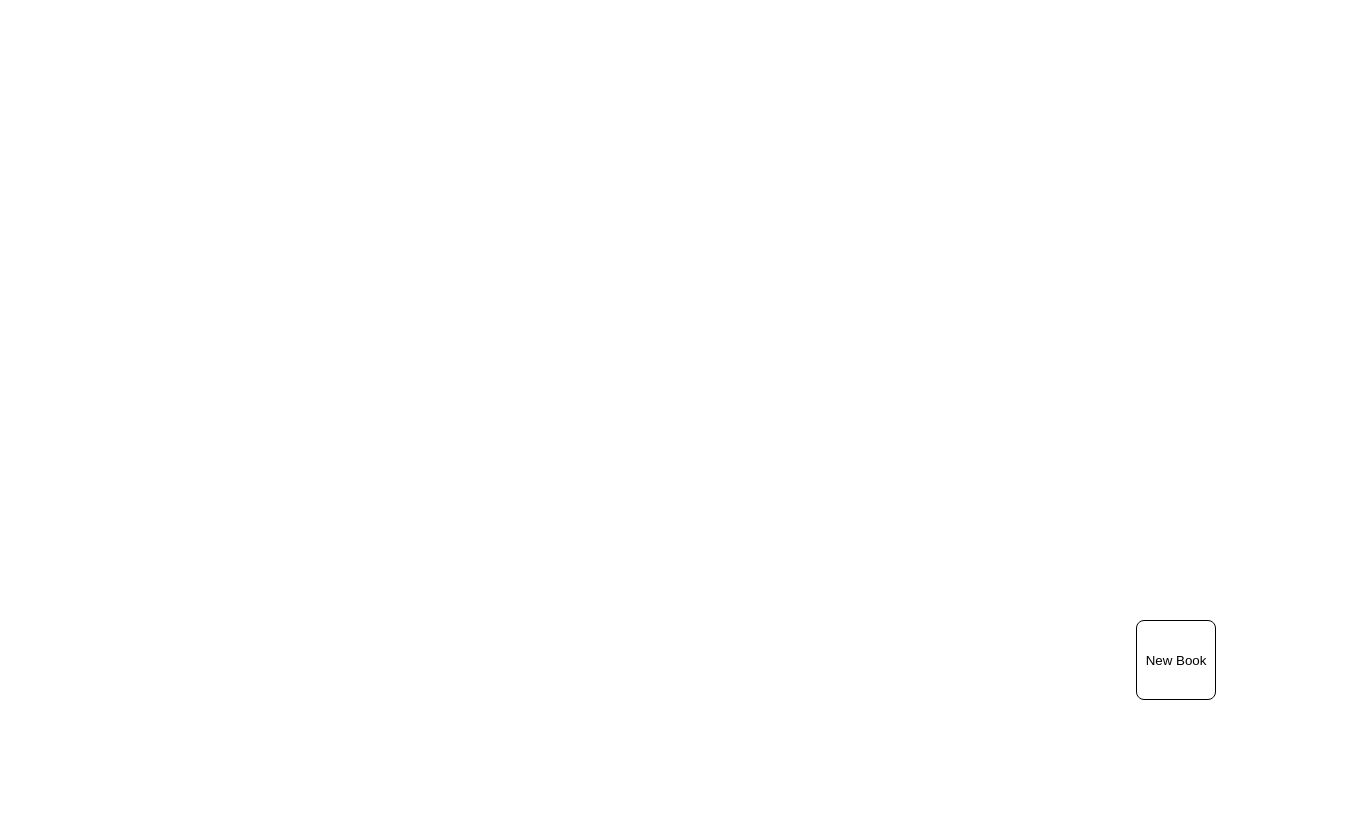
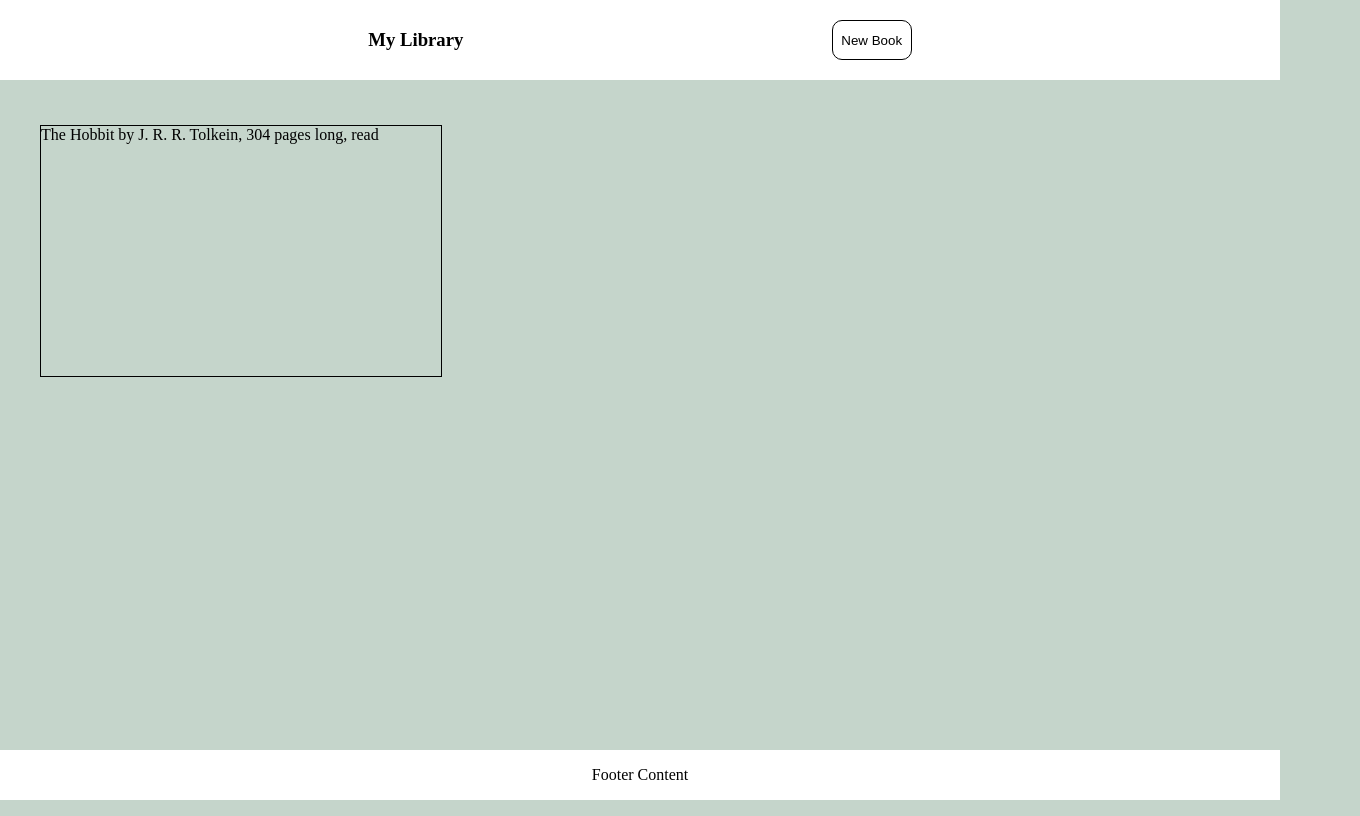
Before and after one commit to andreww-00/Library, a plain HTML site: page index.html in a window 1280 px wide. Shown: the whole page, 1360 px wide, since content can reach past the window. Drawn offline with Linux system fonts and the light colour scheme.

Commit message:
general form of the UI

```diff
--- a/index.html
+++ b/index.html
@@ -11,11 +11,14 @@
 </head>
 
 <body>
+    <div class="header">
+        <h3>My Library</h3>
+        <button class="new">New Book</button>
+    </div>
+    <div class="content">
         <div class="bookshelf">
-        <div class="book">
+            <div class="placeholder"></div>
         </div>
-    </div>
-    <button class="new">New Book</button>
         <form action="#" method="post" id="form" class="hide">
             <label for="Title">Title:</label>
             <input type="text" id="Title" name="Title">
@@ -25,9 +28,13 @@
             <input type="number" id="PageCount" name="PageCount">
             <label for="read">Finished this book?</label>
             <input type="checkbox" id="read" name="read" value="yes">
-
             <button class="submit">Submit</button>
         </form>
+    </div>
+    <div class="footer">
+        <p>Footer Content</p>
+
+    </div>
 </body>
 
 </html>
--- a/script.js
+++ b/script.js
@@ -2,28 +2,37 @@ const titleElem = document.querySelector("#Title");
 const authorElem = document.querySelector("#Author");
 const pageNumberElem = document.querySelector("#PageCount");
 const readElem = document.querySelector("#read");
+const bookShelf = document.querySelector(".bookshelf");
+const placeHolder = document.querySelector(".placeholder");
+
 
 
 const myLibrary = [
   {
     title: "The Hobbit",
-    Author: "J. R. R. Tolkein",
+    author: "J. R. R. Tolkein",
     pageCount: 304,
-    read: "yes",
+    read: "read",
   },
 ];
+
+placeHolder.textContent = (myLibrary[0].title + ' by ' + myLibrary[0].author + ', ' + myLibrary[0].pageCount + ' pages long, ' + myLibrary[0].read);
 
 function Book(title, author, pageCount, read) {
   this.title = title;
   this.author = author;
   this.pageCount = pageCount;
   this.read = read;
-  this.info = `${this.title} by ${this.author} is ${this.pageCount} pages long ${this.read}`;
+  this.info = `${this.title} by ${this.author} is ${this.pageCount} pages long, is ${this.read}`;
 }
 
-// function displayLibrary () {
-//   myLibrary.forEach()
-// }
+function displayLibrary () {
+  myLibrary.forEach(Element => {
+    let div = document.createElement('div');
+    div.classList.add("placeholder");
+    bookShelf.appendChild(div);
+  });
+}
 
 const form = document.querySelector("form");
 form.addEventListener("submit", (e) => {
@@ -39,8 +48,8 @@ form.addEventListener("submit", (e) => {
   }
   let newBook = new Book(titleCont, authorCont, pageNumberCont, readCont);
   myLibrary.push(newBook);
+  displayLibrary();
   document.getElementById("form").classList.toggle("hide");
-  console.log(myLibrary);
 });
 
 let newBook = document.querySelector(".new");
--- a/style.css
+++ b/style.css
@@ -1,9 +1,49 @@
 body {
     width:100vw;
     height: 100vh;
+    background-color: #c5d5cb;
+    margin: 0;
+    display: flex;
+    flex-direction: column;
+}
+
+.header {
+    background-color: white;
+    width: 100vw;
+    display: flex;
+    justify-content: space-evenly;
+    align-items: center;
+    position: fixed;
+    top: 0%;
+}
+
+.footer {
+    margin-bottom: 1rem;
+    background-color: white;
+    width: 100vw;
+    position: fixed;
+    bottom: 0%;
+    margin: 0;
     display: flex;
     justify-content: center;
-    align-items: center ;
+    align-items: center;
+}
+
+/* .content {
+    margin: 10rem 20rem;
+} */
+
+.header > h3 {
+    margin: 0;
+}
+
+.bookshelf {
+    width: 100vw;
+    display: grid;
+    gap: 1rem;
+    padding: 125px 40px 40px 40px;
+    grid-template-columns: repeat(auto-fill, minmax(400px, 1fr));
+    grid-template-rows: repeat(auto, 100px);
 }
 
 button {
@@ -12,11 +52,16 @@ button {
 
 form {
     border: solid black 1px;
+    background-color: white;
     display: flex;
     flex-direction: column;
     align-items: center;
     justify-content: center;
     padding: 2rem;
+    position: absolute;
+    left:40%;
+    right:40%;
+    top: 10rem;
 }
 
 .hide {
@@ -30,11 +75,14 @@ form > label, button {
 .new {
     background: none;
     border: black 1px solid;
-    position: absolute;
-    bottom: 10%;
-    right: 5%;
-    height: 5rem;
+    height: 2.5rem;
     width: 5rem;
-    border-radius: 10%;
+    border-radius: 10px;
 
 }
+
+.placeholder {
+    border: 1px black solid;
+    width: 400px;
+    height: 250px;
+}
```
Lines whose indentation alone changed are shown as unchanged.
